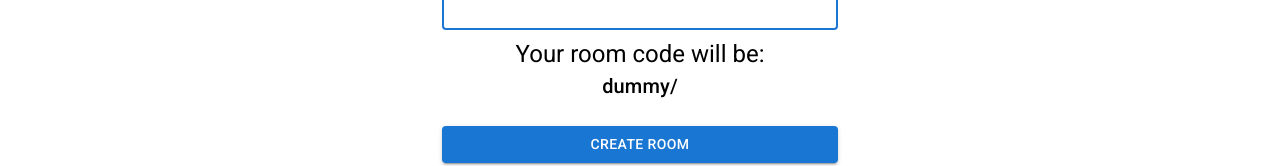
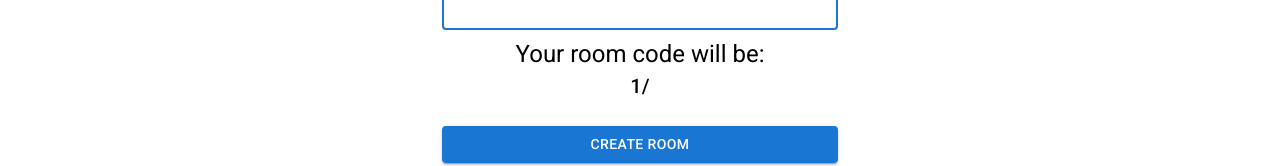
Before and after one commit to bash-and-shell/lectures-live, a React (Create React App) app: page /1/create in a window 1280 px wide. Shown: the part 282-448 px from the top of the page. Built offline with nearby package versions, Linux system fonts and the light colour scheme; no server answers.

Commit message:
Remove navigate and dummy user in createsession

```diff
--- a/src/pages/teacher/CreateSession.js
+++ b/src/pages/teacher/CreateSession.js
@@ -3,7 +3,7 @@ import React, { useEffect, useState, useContext } from 'react';
 import {useSession} from '../../hooks'
 import { UserContext } from '../../context/UserContext'
 import axios from 'axios';
-import { useNavigate } from 'react-router-dom'
+import { useNavigate, useParams } from 'react-router-dom'
 import Avatar from '@mui/material/Avatar';
 import Button from '@mui/material/Button';
 import TextField from '@mui/material/TextField';
@@ -23,15 +23,16 @@ import { Link as RouterLink } from 'react-router-dom';
 const theme = createTheme();
 
 const CreateSession = () => {
-  // const { user } = useContext(UserContext)
+  const { user } = useContext(UserContext)
   const navigate = useNavigate();
   const [sessionName, setSessionName] = useState('')
   const [errorMessage, setErrorMessage] = useState('')
   const { createSession, error } = useSession();
+  const { teacher } = useParams()
 
-  const user = {
-    username: "dummy"
-  }
+  // const user = {
+  //   username: "dummy"
+  // }
 
   const handleSubmit = (e) => {
     e.preventDefault();
@@ -44,8 +45,6 @@ const CreateSession = () => {
 
     if(error)
       setErrorMessage(error)
-
-    navigate(`session-data/${user.username}/${sessionName}`)
   }
 
   return (
@@ -88,7 +87,7 @@ const CreateSession = () => {
               </Grid>
               <Grid item xs={12}>
               <Typography variant='h6' textAlign="center">
-              {user.username}/{sessionName}
+              {teacher}/{sessionName}
               </Typography>
 
                 </Grid>
```
